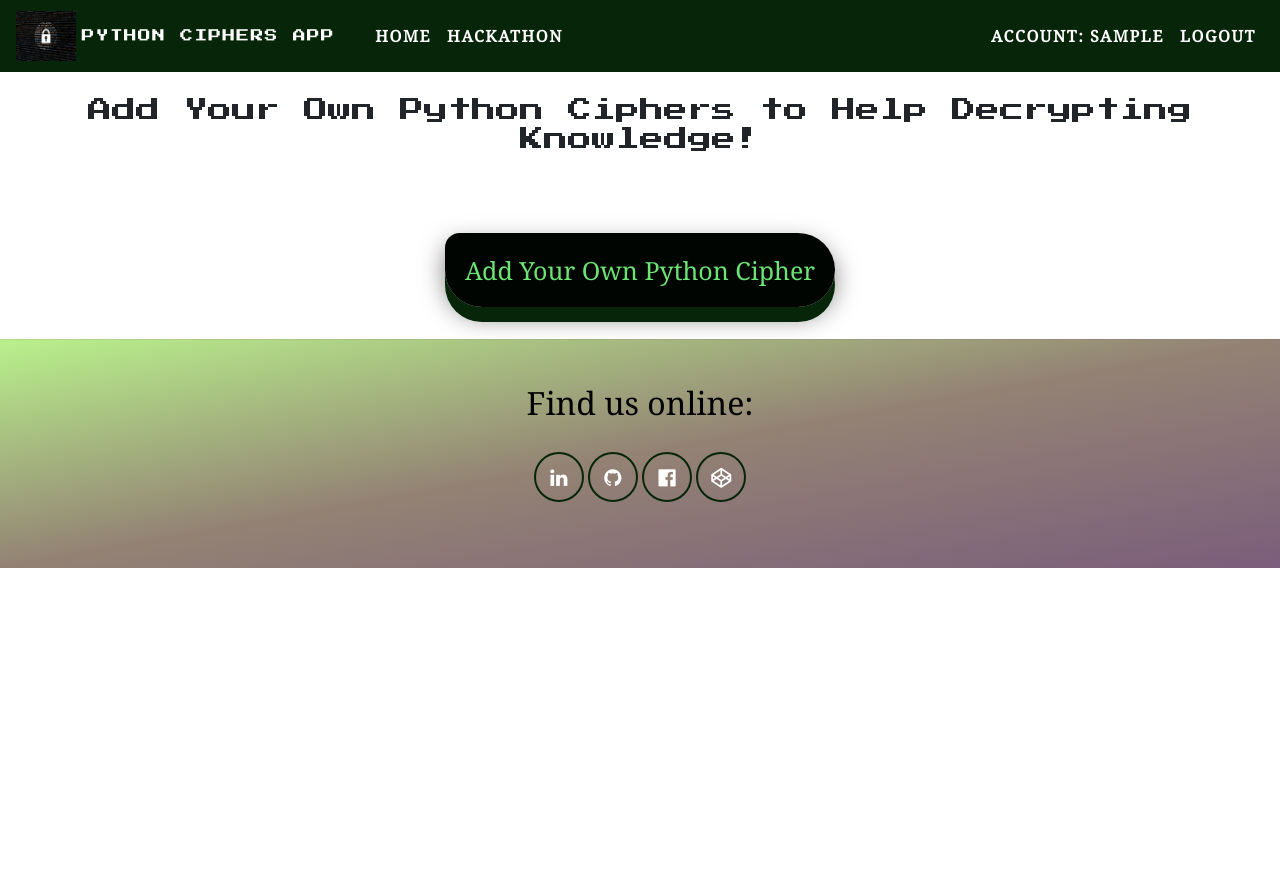
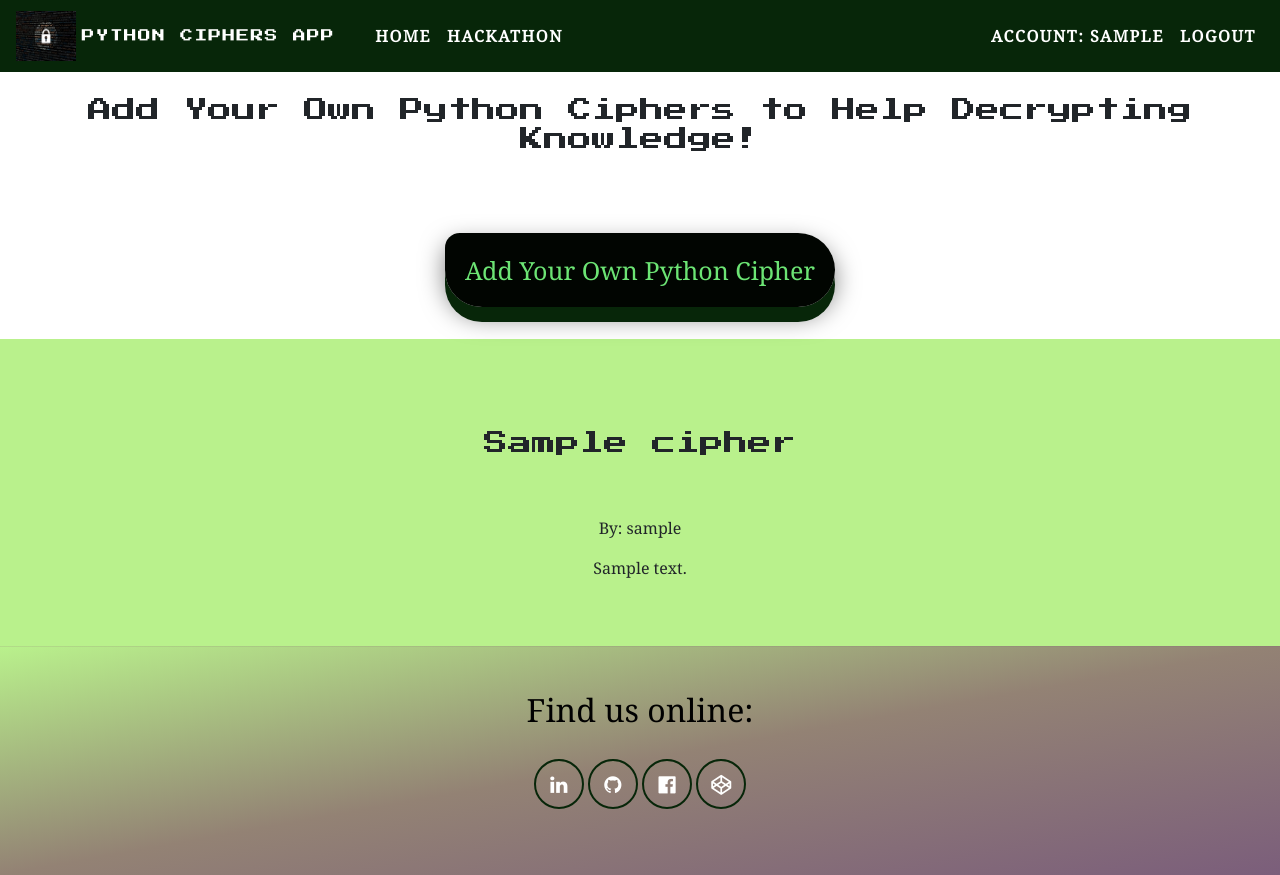
Before and after one commit to Code-Institute-Submissions/Python-Ciphers-App-MS3, a Flask app: page /your_ciphers in a window 1280 px wide. Before the commit the page ends 568 px from the top, so only its background shows below. Run offline with Flask 2, Linux system fonts and the light colour scheme; the visitor is signed in with stand-in values (Sample User, id 1); a database or web service that is not in the repository returns one stand-in record (values such as "Sample title"); some libraries are stand-ins or nearby versions.

Commit message:
added ciphers added by users to your-ciphers page

```diff
--- a/templates/your-ciphers.html
+++ b/templates/your-ciphers.html
@@ -32,4 +32,96 @@
 	</div>
 </section>
 
+<!-- Ciphers Added By Users -->
+{% for info in add_cipher %}
+{% if loop.index % 2 == 0 %}
+{% if info.heading == Null %}
+{{ Null }}
+{% else %}
+<section class="brown-section">
+    <div class="container">
+
+        <div class="row">
+            <div class="col-12 heading-margin">
+                <h4>{{ info.heading }}</h4>
+            </div>
+        </div>
+        <div class="row">
+            <div class="col-12">
+                <div class="yellow-background-box">
+
+                    <p>By: {{ info.username }}</p>
+                    <p>{{ info.cipher_content}}</p>
+
+                </div>
+            </div>
+        </div>
+        {% if info.username == session['username'] %}
+        <div class="row">
+            <div class="col-6">
+                <a href="{{ url_for('delete_cipher', addCipher_id=info._id) }}">
+                    <button class="btn btn-danger" type="submit" name="action">Delete
+                        <i class="fa fa-minus-square" aria-hidden="true"></i>
+                    </button>
+                </a>
+            </div>
+
+            <div class="col-6">
+                <a href="{{ url_for('edit_your_cipher', addCipher_id=info._id) }}">
+                    <button class="btn btn-info" type="submit" name="action">Edit
+                        <i class="fa fa-edit" aria-hidden="true"></i>
+                    </button>
+                </a>
+            </div>
+        </div>
+        {% endif %}
+    </div>
+</section>
+{% endif %}
+{% else %}
+{% if info.heading == Null %}
+{{ Null }}
+{% else %}
+<section class="green-section">
+    <div class="container">
+
+        <div class="row">
+            <div class="col-12 heading-margin">
+                <h4>{{ info.heading }}</h4>
+            </div>
+        </div>
+        <div class="row">
+            <div class="col-12">
+                <div class="yellow-background-box">
+
+                    <p>By: {{ info.username }}</p>
+                    <p>{{ info.cipher_content}}</p>
+
+                </div>
+            </div>
+        </div>
+        {% if info.username == session['username'] %}
+        <div class="row">
+            <div class="col-6">
+                <a href="{{ url_for('delete_cipher', addCipher_id=info._id) }}">
+                    <button class="btn btn-danger" type="submit" name="action">Delete
+                        <i class="fa fa-minus-square" aria-hidden="true"></i>
+                    </button>
+                </a>
+            </div>
+
+            <div class="col-6">
+                <a href="{{ url_for('edit_your_cipher', addCipher_id=info._id) }}">
+                    <button class="btn btn-info" type="submit" name="action">Edit
+                        <i class="fa fa-edit" aria-hidden="true"></i>
+                    </button>
+                </a>
+            </div>
+        </div>
+        {% endif %}
+    </div>
+</section>
+{% endif %}
+{% endif %}
+{% endfor %}
 {% endblock %}
```
